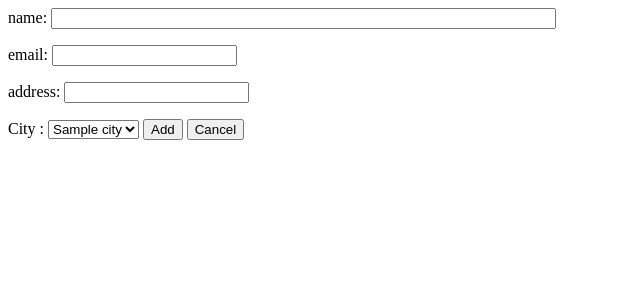
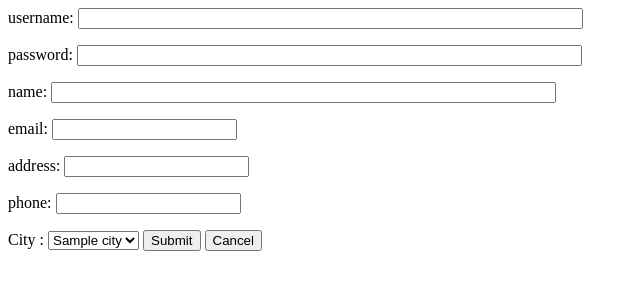
Before and after one commit to ppavankumar727/NGO-Management-System, a PHP site: page /donorSignup.php in a window 1280 px wide. Shown: the top 300 px of the page, without its empty margins (0-640 px from the left). Run offline with PHP 8.4, Linux system fonts and the light colour scheme; tables that the repository leaves empty or names only in its code hold one stand-in row (values such as "Sample post").

Commit message:
insertion form for doner done

```diff
--- a/donorSignup.php
+++ b/donorSignup.php
@@ -1,12 +1,62 @@
 <?php
 require_once "pdo.php";
 
-$stmt = $pdo->query("SELECT * FROM city");
-$rows = $stmt->fetchAll(PDO::FETCH_ASSOC);
-
-?>
+ /* if(isset($_POST['cancel'])){
+    header('Location: view.php');
+    return;
+  }
+*/
+if ( isset($_POST['username'])  ) {
+    if((strlen($_POST['username'])>0)){
+    if(isset($_POST['name'])&&isset($_POST['email'])&&isset($_POST['address'])&&isset($_POST['city'])&&isset($_POST['phone'])){
+        $stmt = $pdo->prepare('INSERT INTO donor
+        (name,email,address ,city_id,phone) VALUES ( :nm, :em, :add, :ci, :ph)');
+            $stmt->execute(array(
+            ':nm' => $_POST['name'],
+            ':em' => $_POST['email'],
+            ':add' => $_POST['address'],
+            ':ci' => $_POST['city'],
+            ':ph' => $_POST['phone'])
+            );$_fal="Record inserted";
 
 
+            $stmt3 = $pdo->query("SELECT * FROM `donor` WHERE `name` = '".$_POST['name']."'");
+            $rows2 = $stmt3->fetchAll(PDO::FETCH_ASSOC);
+
+
+            $stmt1 = $pdo->prepare('INSERT INTO donor_login(username,password,donor_id) VALUES ( :ur, :pw, :dn)');
+            $stmt1->execute(array(
+                ':ur' => $_POST['username'],
+                ':pw' => $_POST['password'],
+                ':dn' => $rows2[0]['donor_id'],)
+                );$_fal="Record inserted";
+
+        }
+    }
+}
+
+/*$_SESSION['success'] = "Record inserted";
+header("Location: view.php");
+return;
+    }else {
+        $_SESSION['error'] = "Mileage and year must be numeric";
+        header("Location: add.php");
+        return;
+    }
+}
+else {
+    $_SESSION['error'] = "Make Is Required";
+    header("Location: add.php");
+    return;
+}
+
+*/
+
+
+
+$stmt3 = $pdo->query("SELECT * FROM city");
+$rows = $stmt3->fetchAll(PDO::FETCH_ASSOC);
+?>
 <html lang="en">
 <head>
     <meta charset="UTF-8">
@@ -14,15 +64,23 @@ $rows = $stmt->fetchAll(PDO::FETCH_ASSOC);
     <title>Document</title>
 </head>
 <body>
+
+
     <form method="post">
+        <p>	username:
+            <input type="text" name="username" size="60"/></p>
+        <p>	password:
+            <input type="password" name="password" size="60"/></p>
         <p>	name:
             <input type="text" name="name" size="60"/></p>
         <p>email:
             <input type="email" name="email"/></p>
-       <p>address:
+        <p>address:
             <input type="text" name="address"/></p>
+        <p>phone:
+        <input type="text" name="phone"/></p>
         <p> City :
-            <select id="cars" name="city">
+            <select id="city" name="city">
             <?php
             foreach($rows as $row){
                 echo "<option value = ".$row['city_id'].">";
@@ -31,7 +89,7 @@ $rows = $stmt->fetchAll(PDO::FETCH_ASSOC);
             }
             ?>
             </select>
-            <input type="submit" value="Add">
+            <input type="submit" value="Submit">
             <input type="submit" name="cancel" value="Cancel">
     </form>
 </body>
```
